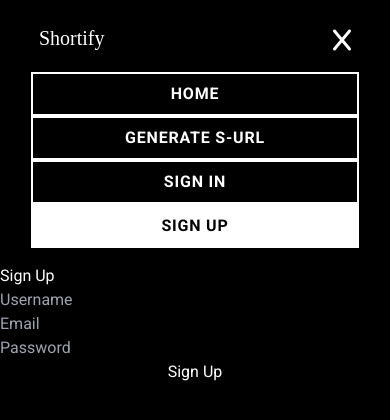
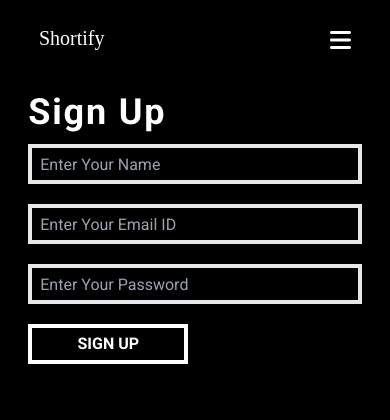
Before and after one commit to GuruDarshan57/URL-Shortner-Frontend, a React (Vite) app: page /signup in a window 390 px wide. Shown: the top 420 px of the page. Built offline with nearby package versions, Linux system fonts and the light colour scheme; a web font is replaced by a local one.

Commit message:
signup and signin minimal up

```diff
--- a/src/Components/Navbar/Navbar.jsx
+++ b/src/Components/Navbar/Navbar.jsx
@@ -6,7 +6,7 @@ const Navbar = () => {
     const path = window.location.pathname;
     const commonClasses = "flex-1 flex border-2 border-white p-2 place-content-center hover:bg-white hover:text-black uppercase font-bold tracking-wider";
     const getLinkClass = (linkPath) => `${commonClasses} ${path === linkPath ? 'bg-white text-black' : ''}`;
-    const [toogle, setToggle] = useState("false")
+    const [toogle, setToggle] = useState(false)
     const links = [
         { path: '/', label: 'Home' },
         { path: '/generate', label: 'Generate S-URL' },
--- a/src/Pages/Analytics/Analytics.jsx
+++ b/src/Pages/Analytics/Analytics.jsx
@@ -26,7 +26,7 @@ const Analytics = () => {
     }
     return (
         <div>
-            {data?.url_data.length != 0 ? <>
+            {data?.url_data?.length != 0 ? <>
                 <div>Total URL's generated : {data?.urls}</div>
                 <div>Total clicks : {data?.clicks}</div>
                 <div>Most clicks : {data?.most_clicks}</div>
--- a/src/Pages/SignIn/SignIn.jsx
+++ b/src/Pages/SignIn/SignIn.jsx
@@ -47,13 +47,18 @@ const SignIn = () => {
         }
     }
     return (
-        <div>
-            <h2>Sign In</h2>
-            <form onSubmit={handleSubmit} style={{ display: "flex", flexDirection: 'column' }}>
-                <input type="email" placeholder='Email' value={email} onChange={(e) => { setEmail(e.target.value) }} />
-                <input type="password" placeholder='Password' value={pass} onChange={(e) => { setPass(e.target.value) }} />
-                <button type='submit' >Sign In</button>
-            </form>
+        <div className='flex place-content-center w-screen h-80'>
+            <div>
+
+            </div>
+            <div className='flex-col w-11/12 px-3 sm;p-0 sm:w-1/2'>
+                <div><h2 className='mt-3 text-4xl font-bold tracking-wider'>Sign In</h2></div>
+                <form className='flex-col gap-5' onSubmit={handleSubmit} style={{ display: "flex", flexDirection: 'column' }}>
+                    <input className='border-4 h-10 p-2 mt-3 focus:outline-none' type="email" placeholder='Enter Your Email ID' value={email} onChange={(e) => { setEmail(e.target.value) }} />
+                    <input className='border-4 h-10 p-2 focus:outline-none' type="password" placeholder='Enter Your Password' value={pass} onChange={(e) => { setPass(e.target.value) }} />
+                    <button className='uppercase w-40 h-10 text-center border-4 border-white hover:bg-white hover:text-black font-bold' type='submit' >Sign In</button>
+                </form>
+            </div>
         </div>
     )
 }
--- a/src/Pages/SignUp/SignUp.jsx
+++ b/src/Pages/SignUp/SignUp.jsx
@@ -47,15 +47,21 @@ const SignUp = () => {
         }
     }
     return (
-        <div>
-            <h2>Sign Up</h2>
-            <form onSubmit={handleSubmit} style={{ display: "flex", flexDirection: 'column' }}>
-                <input type="text" placeholder='Username' value={uname} onChange={(e) => { setUname(e.target.value) }} />
-                <input type="email" placeholder='Email' value={email} onChange={(e) => { setEmail(e.target.value) }} />
-                <input type="password" placeholder='Password' value={pass} onChange={(e) => { setPass(e.target.value) }} />
-                <button type='submit'>Sign Up</button>
-            </form>
+        <div className='flex place-content-center w-screen h-80'>
+            <div>
+
+            </div>
+            <div className='flex-col w-11/12 px-3 sm:px-0 sm:w-1/2'>
+                <div><h2 className='mt-3 text-4xl font-bold tracking-wider'>Sign Up</h2></div>
+                <form className='flex-col gap-5' onSubmit={handleSubmit} style={{ display: "flex", flexDirection: 'column' }}>
+                    <input className='border-4 h-10 p-2 mt-3 focus:outline-none' type="text" placeholder='Enter Your Name' value={uname} onChange={(e) => { setUname(e.target.value) }} />
+                    <input className='border-4 h-10 p-2 focus:outline-none' type="email" placeholder='Enter Your Email ID' value={email} onChange={(e) => { setEmail(e.target.value) }} />
+                    <input className='border-4 h-10 p-2 focus:outline-none' type="password" placeholder='Enter Your Password' value={pass} onChange={(e) => { setPass(e.target.value) }} />
+                    <button className='uppercase w-40 h-10 text-center border-4 border-white hover:bg-white hover:text-black font-bold' type='submit' >Sign Up</button>
+                </form>
+            </div>
         </div>
+
     )
 }
 
```
